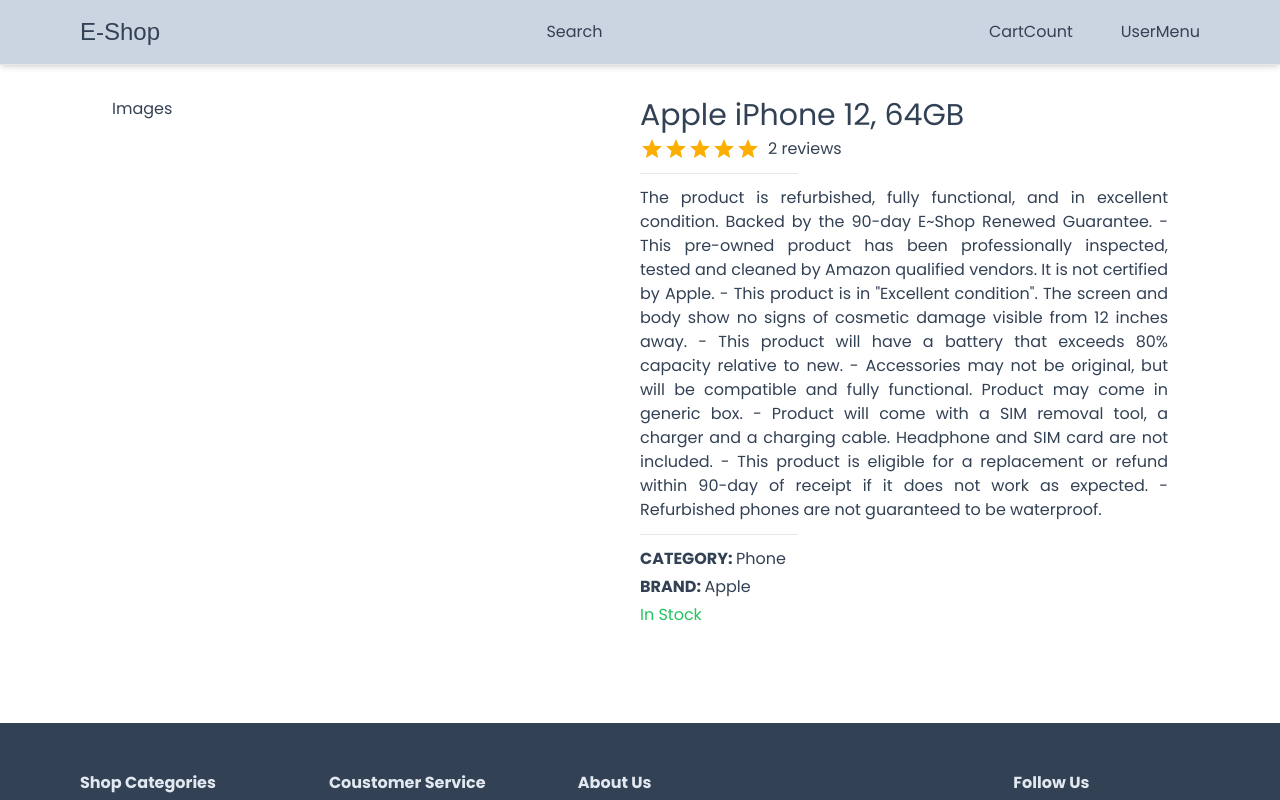
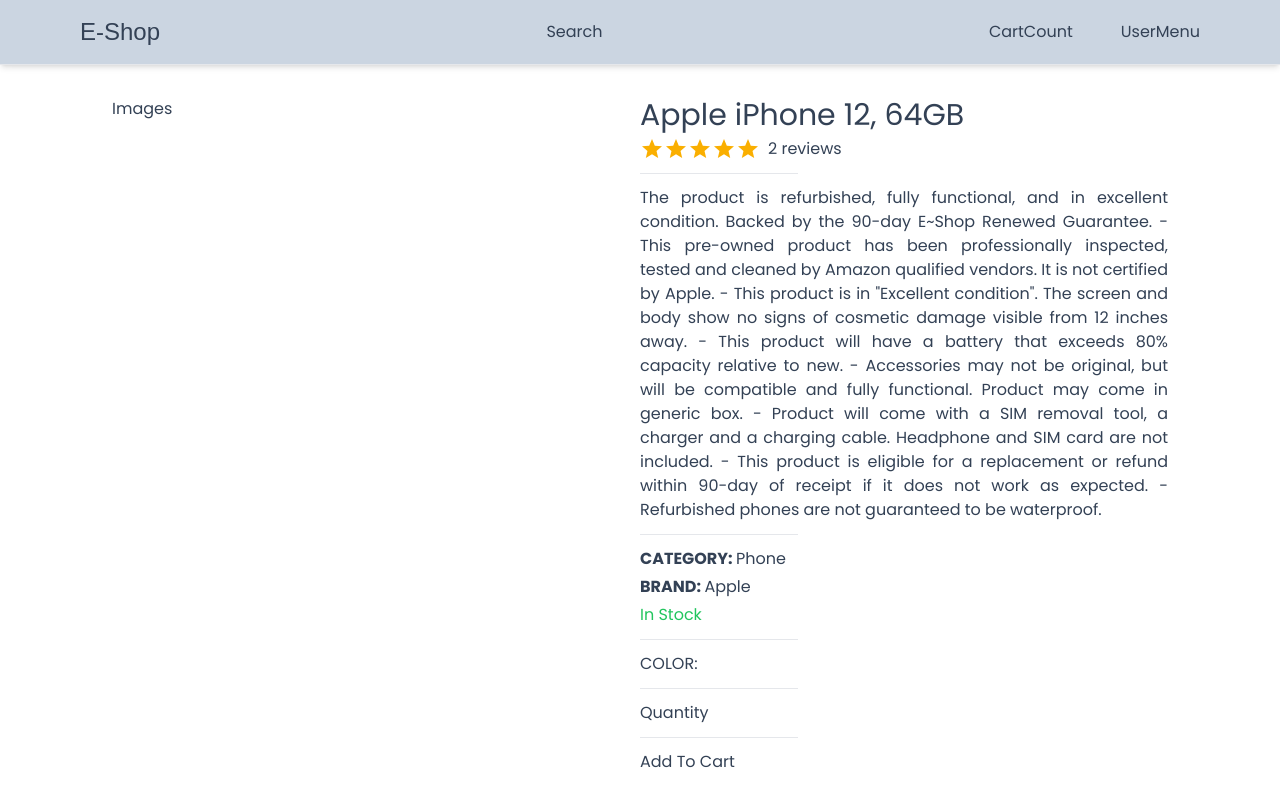
Before and after one commit to Ankit7rma/Ecommerce_web, a Next.js app: page /product/1 in a window 1280 px wide. Shown: the top 800 px of the page. Built offline with nearby package versions, Linux system fonts and the light colour scheme; a web font is replaced by a local one.

Commit message:
productDetail Page

```diff
--- a/app/product/[productId]/ProductDetails.tsx
+++ b/app/product/[productId]/ProductDetails.tsx
@@ -1,11 +1,38 @@
-"use Client";
+"use client";
 
 import { Rating } from "@mui/material";
+import { useState } from "react";
 
 interface ProductDetailsProps {
   product: any;
 }
+export type CartProductType={
+    id:String,
+    name:String,
+    description:String,
+    category:String,
+    brand:String,
+    selectedImg:SelectedImgType,
+    quantity:Number,
+    price:Number,
+}
+export type SelectedImgType={
+color:string,
+colorCode:string,
+image:string,
+}
 const ProductDetails: React.FC<ProductDetailsProps> = ({ product }) => {
+    const [cartProduct, setCartProduct] = useState<CartProductType>(
+        {id:product.id,
+    name:product.name,
+    description:product.description,
+    category:product.category,
+    brand:product.brand,
+    selectedImg:{...product.images[0]},
+    quantity:1,
+    price:product.price,}
+    )
+
     const Horizontal = ()=>{
         return <hr className="w-[30%] my-2"/>
     }
@@ -32,6 +59,12 @@ const ProductDetails: React.FC<ProductDetailsProps> = ({ product }) => {
             <span className="font-semibold" >BRAND: </span>{product.brand}
         </div>
         <div className={product.inStock?"text-green-500":"text-red-300"}>{product.inStock?"In Stock":"Out Of Stock" }</div>
+        <Horizontal/>
+        <div>COLOR: </div>
+        <Horizontal/>
+        <div>Quantity</div>
+        <Horizontal/>
+        <div><button>Add To Cart</button></div>
       </div>
     </div>
   );
```
